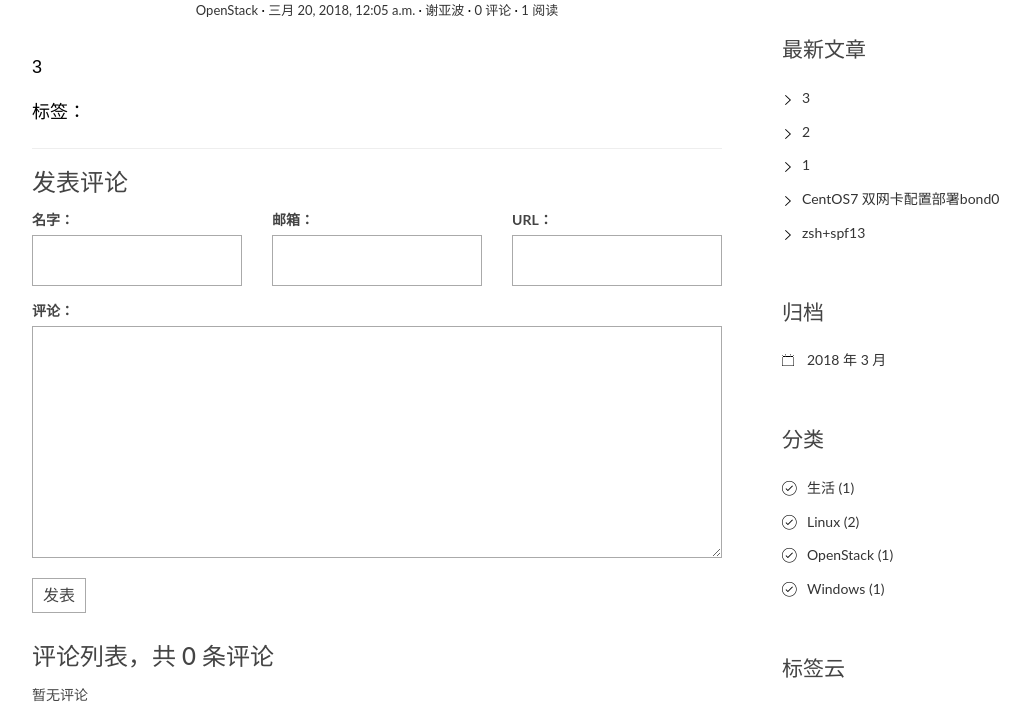
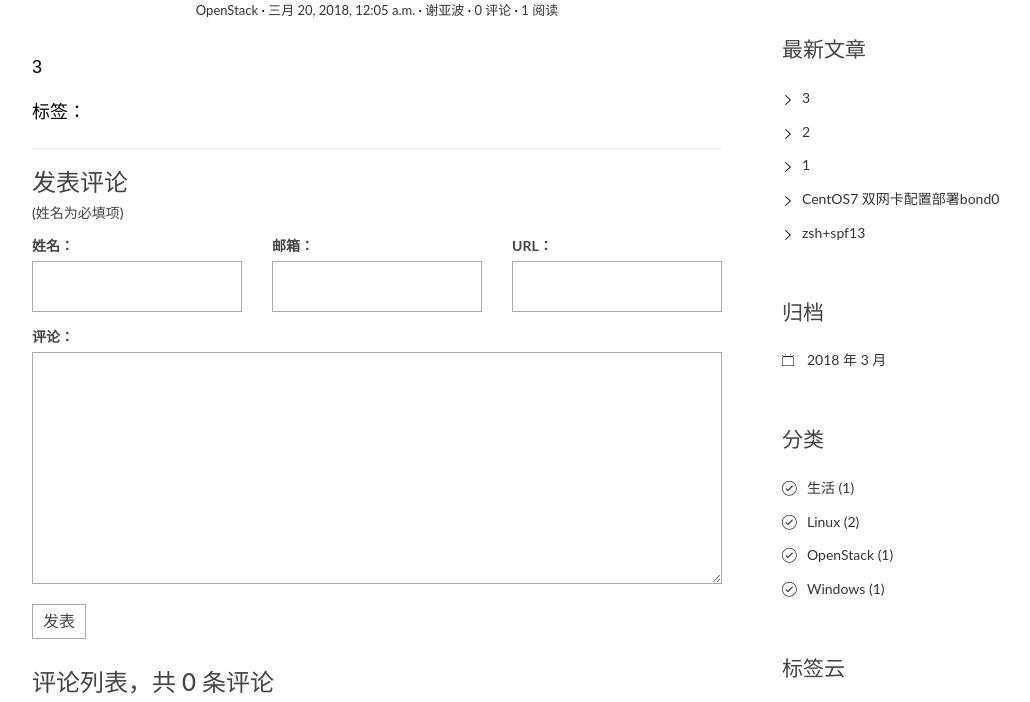
Before and after one commit to xieyabos/blog, a Django app: page /post/6/ in a window 1280 px wide. Shown: the part 232-934 px from the top of the page, without its empty margins (68-1098 px from the left). Run offline with Django 3.2, Linux system fonts and the light colour scheme; data comes from the database, SQL or seed files in the repository; some libraries are stand-ins or nearby versions.

```diff
--- a/templates/blog/detail.html
+++ b/templates/blog/detail.html
@@ -29,12 +29,12 @@
     </article>
     <section class="comment-area" id="comment-area">
         <hr>
-        <h3>发表评论</h3>
+        <h3>发表评论</h3><h5>(姓名为必填项)</h5>
         <form action="{% url 'comments:post_comment' post.pk %}" method="post" class="comment-form">
             {% csrf_token %}
             <div class="row">
                 <div class="col-md-4">
-                    <label for="{{ form.name.id_for_label }}">名字：</label>
+                    <label for="{{ form.name.id_for_label }}">姓名：</label>
                     {{ form.name }}
                     {{ form.name.errors }}
                 </div>
```
